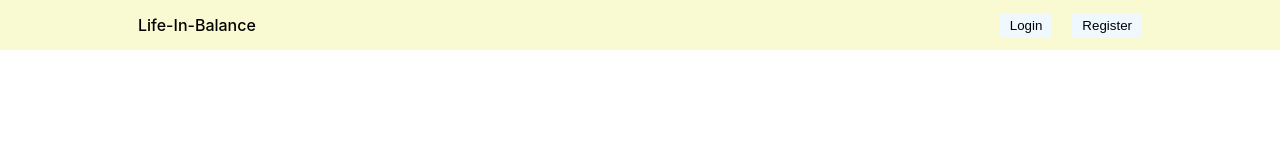
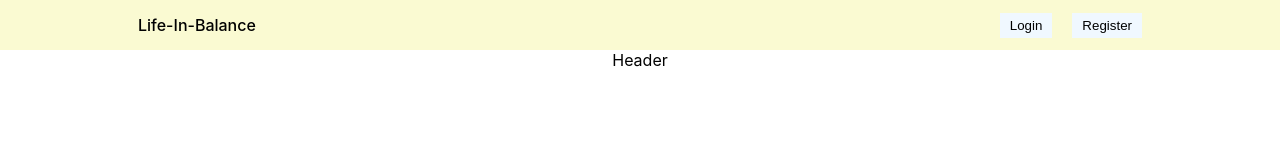
Before and after one commit to AlexBrown4020/life-in-balance-frontend, a React (Create React App) app: page / in a window 1280 px wide. Shown: the top 160 px of the page. Built offline with nearby package versions, Linux system fonts and the light colour scheme.

Commit message:
Feat: Apply header to home page

```diff
--- /dev/null
+++ b/src/header/Header.jsx
@@ -0,0 +1,7 @@
+import "./header.css";
+
+export const Header = () => {
+  return (
+    <div className="header">Header</div>
+  )
+}
--- a/src/pages/home/Home.jsx
+++ b/src/pages/home/Home.jsx
@@ -1,9 +1,13 @@
 import "./home.css"
 import { Navbar } from "../../components/navbar/Navbar";
+import { Header } from "../../header/Header";
 
 const Home = () => {
     return (
-        <div><Navbar/></div>
+        <div>
+            <Navbar/>
+            <Header/>
+        </div>
     );
 }
 
```
Also changed, not shown: src/header/header.css (added).
